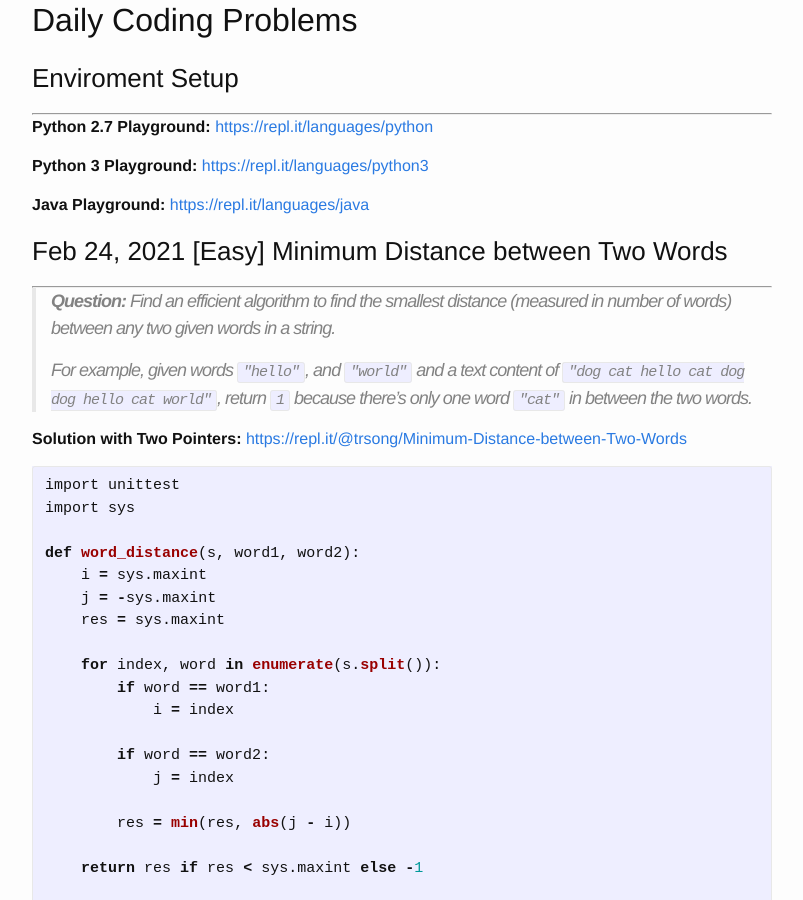
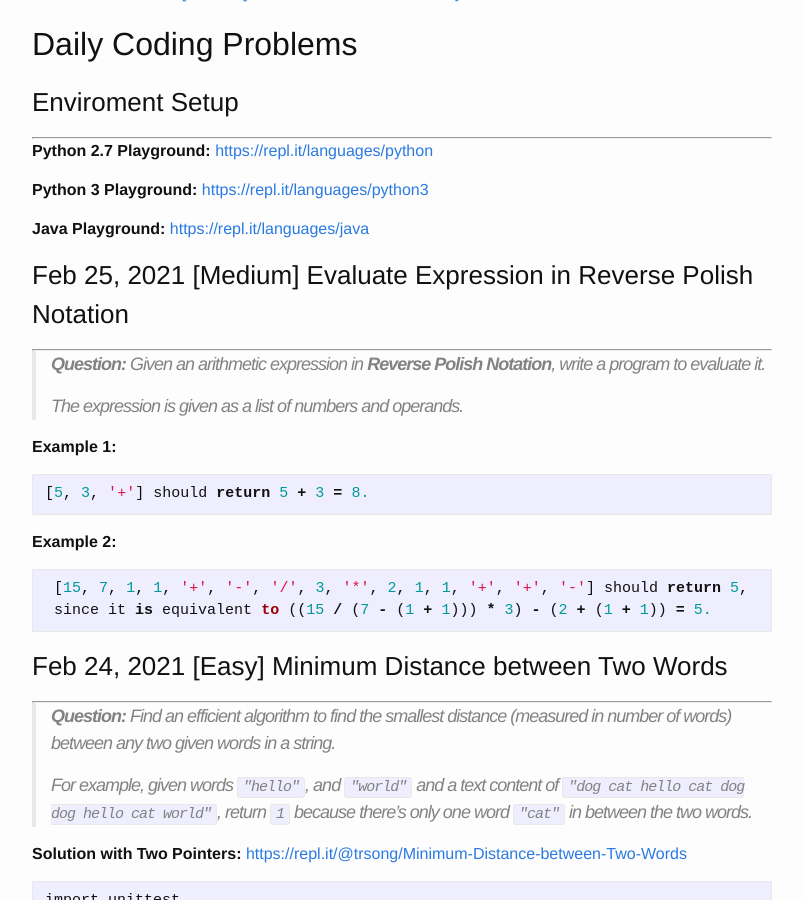
Before and after one commit to trsong/trsong.github.io, a Jekyll site: the page built from _posts/2021-02-01-DailyQuestionsFeb.md, in a window 1280 px wide and 900 px high, scrolled down 843 px. Shown: the whole window, without its empty margins (238-1041 px from the left). Built offline with Jekyll 4.4.1, drawn with Linux system fonts in a browser that asks for light colours; some of the changed text lies outside the part shown.

Commit message:
Add Feb 25 question.

````diff
--- a/_posts/2021-02-01-DailyQuestionsFeb.md
+++ b/_posts/2021-02-01-DailyQuestionsFeb.md
@@ -17,6 +17,24 @@ categories: Python/Java
 **Python 3 Playground:** [https://repl.it/languages/python3](https://repl.it/languages/python3)
 
 **Java Playground:** [https://repl.it/languages/java](https://repl.it/languages/java)
+
+
+### Feb 25, 2021 \[Medium\] Evaluate Expression in Reverse Polish Notation
+---
+> **Question:** Given an arithmetic expression in **Reverse Polish Notation**, write a program to evaluate it.
+>
+> The expression is given as a list of numbers and operands.
+
+**Example 1:**
+```py
+[5, 3, '+'] should return 5 + 3 = 8.
+```
+
+**Example 2:**
+```py
+ [15, 7, 1, 1, '+', '-', '/', 3, '*', 2, 1, 1, '+', '+', '-'] should return 5,
+ since it is equivalent to ((15 / (7 - (1 + 1))) * 3) - (2 + (1 + 1)) = 5.
+ ```
 
 
 ### Feb 24, 2021 \[Easy\] Minimum Distance between Two Words
````
